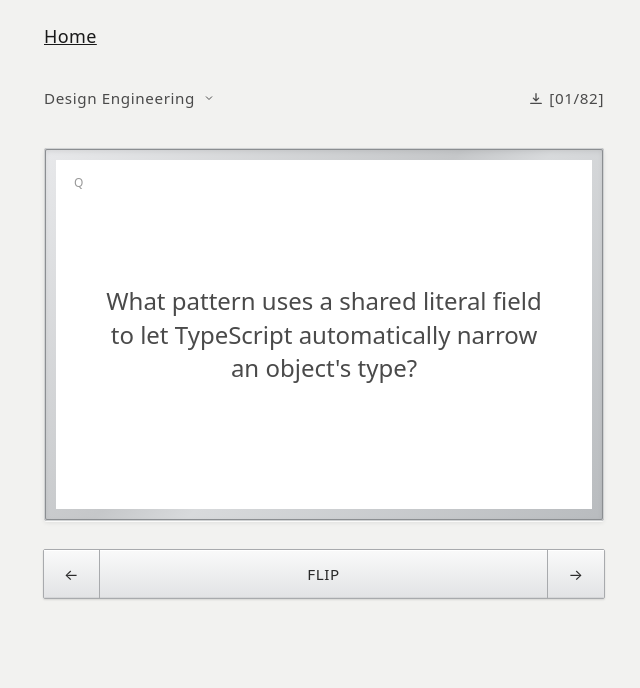
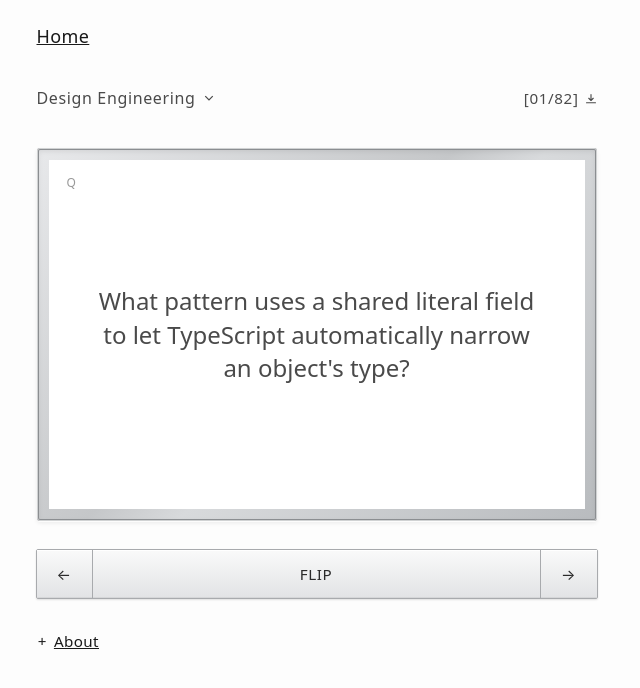
Before and after one commit to pxsswordprotected/personalsite, a React (Vite) app in the folder flashcards-app/: page / in a window 1280 px wide. Shown: the top 688 px of the page, without its empty margins (316-956 px from the left). Built offline with nearby package versions, Linux system fonts and the light colour scheme.

Commit message:
flashcard page re-styling

```diff
--- a/flashcards-app/index.html
+++ b/flashcards-app/index.html
@@ -5,7 +5,8 @@
     <meta name="viewport" content="width=device-width, initial-scale=1.0" />
     <title>Flashcards (dev)</title>
     <style>
-      body { background: #f2f2f0; font-family: helvetica, arial, sans-serif; margin: 0; }
+      html { scrollbar-gutter: stable; }
+      body { background: #fdfdfd; font-family: helvetica, arial, sans-serif; margin: 0; }
     </style>
   </head>
   <body>
--- a/flashcards-app/src/App.jsx
+++ b/flashcards-app/src/App.jsx
@@ -128,7 +128,9 @@
 
   return (
     <div className="fc-app">
-      <a href="/" className="fc-home">Home</a>
+      <a href="/" className="fc-home">
+        Home
+      </a>
       <div className="fc-toolbar">
         <div className="fc-deck">
           <select
@@ -146,8 +148,8 @@
           </select>
           <svg
             className="fc-chevron"
-            width="8"
-            height="5"
+            width="10"
+            height="10"
             viewBox="0 0 8 5"
             aria-hidden="true"
           >
@@ -162,7 +164,10 @@
             aria-label={`Download ${currentDeck.name} deck`}
             title={`Download ${currentDeck.file}`}
           >
-            <svg width="14" height="14" viewBox="0 0 16 16" aria-hidden="true">
+            <span className="fc-counter">
+              {`[${String(idx + 1).padStart(2, "0")}/${String(visibleCards.length).padStart(2, "0")}]`}
+            </span>
+            <svg width="12" height="12" viewBox="0 0 16 16" aria-hidden="true">
               <path
                 d="M8 2v8m0 0l-3-3m3 3l3-3M2 13h12"
                 fill="none"
@@ -172,9 +177,6 @@
                 strokeLinejoin="round"
               />
             </svg>
-            <span className="fc-counter">
-              {`[${String(idx + 1).padStart(2, "0")}/${String(visibleCards.length).padStart(2, "0")}]`}
-            </span>
           </button>
         ) : (
           <div className="fc-counter-wrap">
@@ -210,6 +212,97 @@
           →
         </button>
       </div>
+      <details className="fc-about">
+        <summary>
+          <span className="fc-about-toggle" aria-hidden="true" />
+          <span className="fc-about-text">About</span>
+        </summary>
+        <div className="fc-about-body">
+          <p>
+            These are my personal decks of flashcards I use to memorize and
+            retain concepts that are important to me. I use these flashcards in
+            Anki with a spaced repetition algorithm that works best for my
+            personal situation. Feel free to download any deck as the markdown
+            file is normalized into a nice format so you can import it into any
+            service you want.
+          </p>
+          <hr className="fc-about-divider" />
+          <p className="fc-about-q">Q: Why even use flashcards?</p>
+          <div className="fc-about-a">
+            <p>
+              A: To quote Justin Skycak from{" "}
+              <em>Advice on Upskilling</em>:
+            </p>
+            <blockquote className="fc-about-quote">
+              <p>
+                At the end of the day, learning is memory. Understanding amounts
+                to memory that is well-connected and deeply ingrained. The
+                difference between "just memorizing" and "deeply understanding"
+                isn't the substrate of the representation, it's the depth of the
+                representation.
+              </p>
+              <p>
+                Deep understanding consists of not only declarative facts, but
+                also connections that link facts into related groups or "chunks"
+                (think: concepts), connections that link smaller chunks into
+                bigger chunks, and so on -- as well as procedures for operating
+                on chunks (think: skills), connections that chunk sub-procedures
+                into meta-procedures, and so on.
+              </p>
+              <p>
+                This is all raw mechanical memory. It's just storage and
+                retrieval of information. The point of building superior
+                representation is to build superior recall abilities, including
+                broadening and fine-tuning the range of stimuli that activate
+                the information. If someone is "just memorizing" as opposed to
+                "deeply understanding," it really means they haven't stored
+                enough information in memory.
+              </p>
+              <p>
+                "Learning is memory" might feel obvious, but many learners don't
+                fully grasp the implications. If you don't realize that learning
+                is memory, then you won't realize that the most effective way to
+                learn is to use memory-supporting training techniques.
+              </p>
+              <p>
+                It's easy to get confused, thinking: "Truly understanding
+                something is different from just memorizing it, so learning
+                doesn't require memory-focused techniques like retrieval
+                practice, spaced review, and interleaving (mixed practice).
+                Those are about memorization, not true understanding." And if
+                that's what you think, then you'll likely shirk the hard work
+                required to build memory, use fun/easy but ineffective training
+                techniques instead, and end up not actually learning much.
+              </p>
+              <p>
+                I used to think resistance to "learning is memory" was genuine
+                confusion, but now I think it's mostly laziness. If you accept
+                that learning is memory, then you have to accept that maximizing
+                learning requires memory-supporting training techniques. But
+                those techniques are highly effortful and measurable, which make
+                them unattractive to low-accountability / low-effort folks. The
+                only way to reject the premise is to latch onto the idea that
+                "understanding" is some supernatural thing that can't arise from
+                raw mechanical memory. Which is problematic because there's
+                decades of research showing how expertise arises from having
+                lots of domain-specific information encoded into memory that is
+                well-connected and deeply ingrained.
+              </p>
+              <p>
+                (A response to the most common genuine objection: Even learning
+                to generate new ideas amounts to searching a space of
+                possibilities, combining pieces of memory in ways that haven't
+                been combined before. Now you might say "aha, the skill of
+                searching/combining is something other than memory," but let me
+                ask you: when a someone trains the skill of coming up with novel
+                ideas, such as a grad student learning to come up with research
+                ideas that contribute to the cutting edge of knowledge in the
+                field, where is that skill stored for future use? In memory.)
+              </p>
+            </blockquote>
+          </div>
+        </div>
+      </details>
     </div>
   );
 }
--- a/flashcards-app/src/styles.css
+++ b/flashcards-app/src/styles.css
@@ -69,7 +69,7 @@
     margin: 0;
     padding: 10px 24px 10px 0;
     font-family: inherit;
-    font-size: 0.95rem;
+    font-size: 1rem;
     letter-spacing: 0.04em;
     color: #4a4a4a;
     field-sizing: content;
@@ -280,6 +280,95 @@
     color: #6b6b6b;
 }
 
+.fc-about {
+    width: 100%;
+    max-width: 560px;
+    font-size: 0.95rem;
+    color: #4a4a4a;
+}
+
+.fc-about > summary {
+    list-style: none;
+    cursor: pointer;
+    display: inline-flex;
+    align-items: center;
+    gap: 6px;
+    padding: 4px 0;
+    color: #191919;
+    text-decoration: none;
+    letter-spacing: 0.025rem;
+    transition: opacity 0.15s ease;
+}
+
+.fc-about-text {
+    text-decoration: underline;
+}
+
+.fc-about > summary::-webkit-details-marker {
+    display: none;
+}
+
+.fc-about > summary:hover {
+    opacity: 0.7;
+}
+
+.fc-about > summary:focus-visible {
+    outline: 2px solid currentColor;
+    outline-offset: 2px;
+}
+
+.fc-about-toggle {
+    display: inline-block;
+    width: 0.75em;
+    text-align: center;
+    text-decoration: none;
+    font-variant-numeric: tabular-nums;
+}
+
+.fc-about-toggle::before {
+    content: "+";
+}
+
+.fc-about[open] .fc-about-toggle::before {
+    content: "−";
+}
+
+.fc-about-body {
+    margin-top: 8px;
+    line-height: 1.6;
+    letter-spacing: 0.025rem;
+}
+
+.fc-about-body p {
+    margin: 0;
+}
+
+.fc-about-divider {
+    border: 0;
+    border-top: 1px solid #e3e3e0;
+    margin: 16px 0;
+}
+
+.fc-about-a {
+    margin-top: 8px;
+    display: flex;
+    flex-direction: column;
+    gap: 10px;
+}
+
+.fc-about-quote {
+    margin: 0;
+    padding-left: 12px;
+    border-left: 1px solid #c5c5c0;
+    display: flex;
+    flex-direction: column;
+    gap: 12px;
+}
+
+.fc-about-quote p {
+    margin: 0;
+}
+
 @media (max-width: 720px) {
     .fc-app {
         gap: 20px;
```
Also changed, not shown: 3 other files (tests, documents, lock files or other folders).
